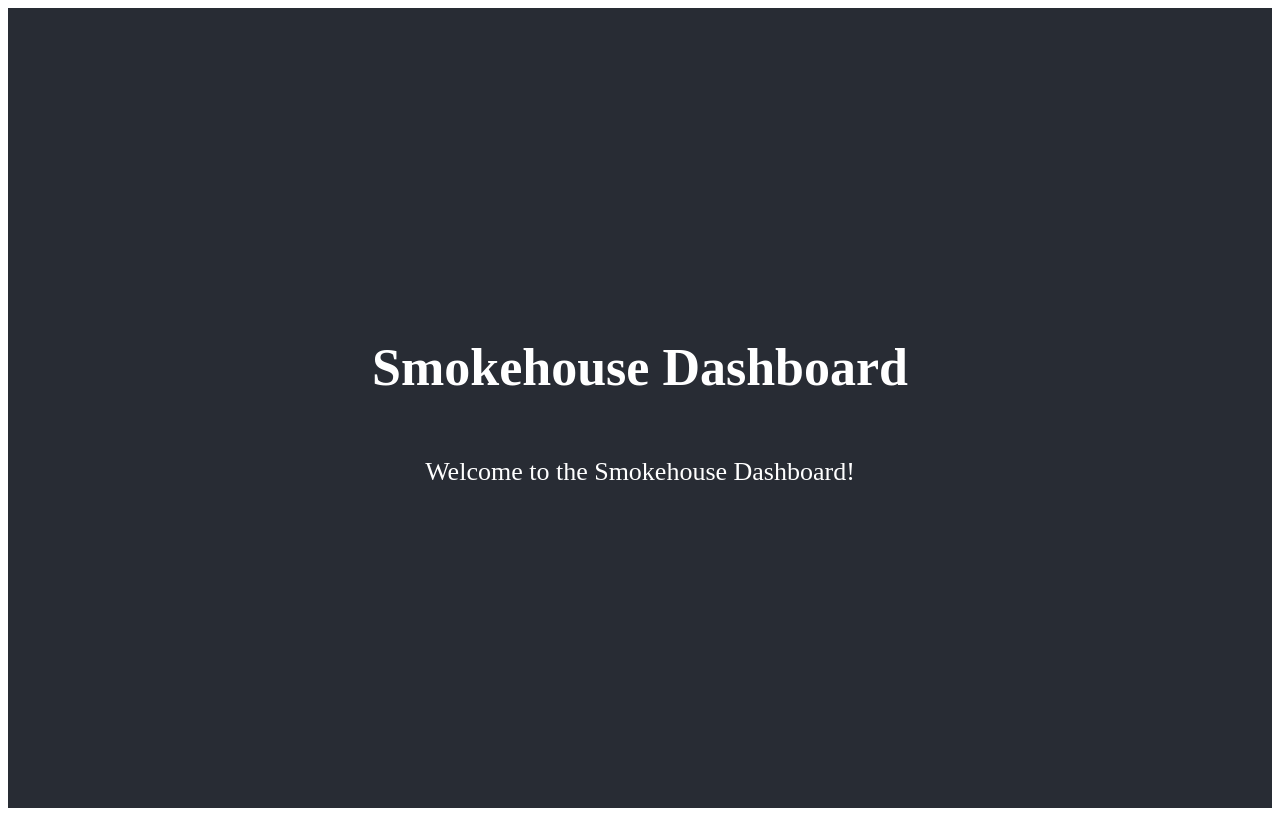
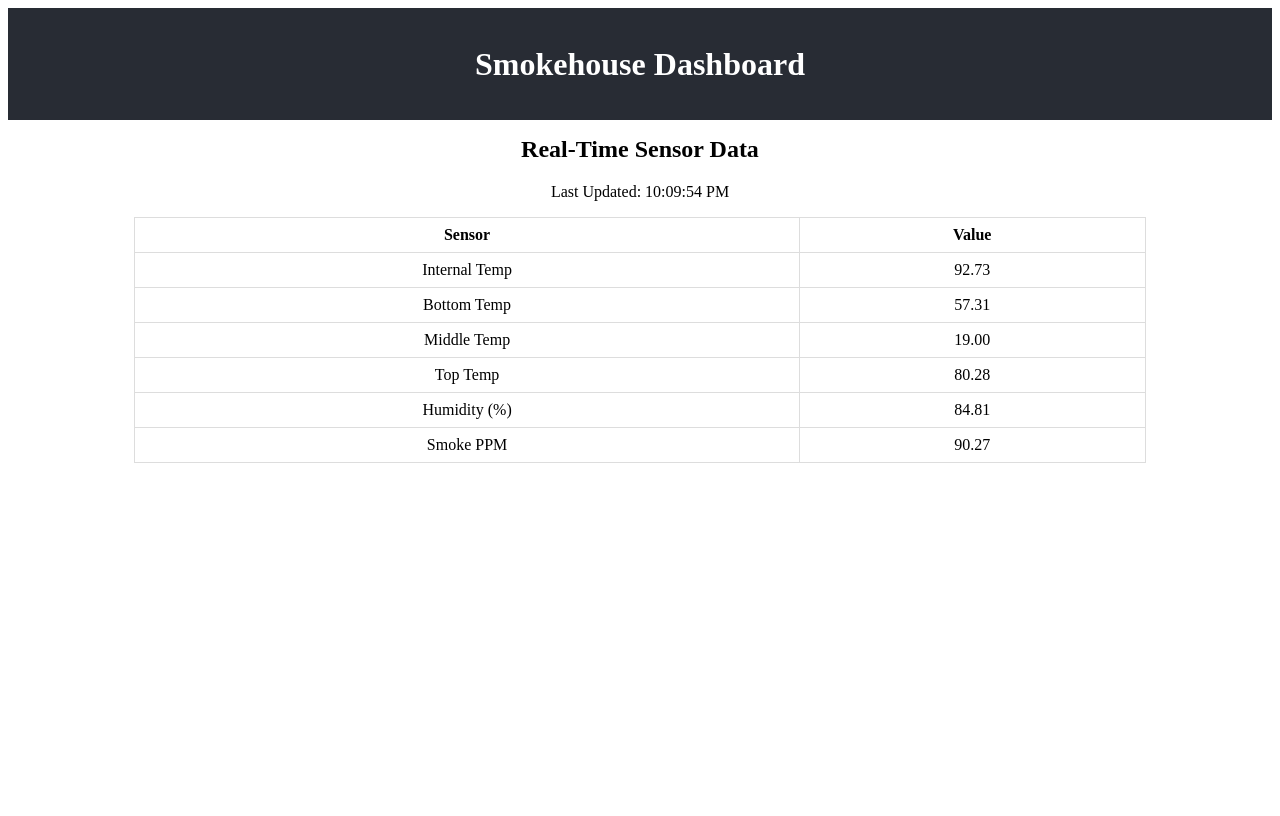
Before and after one commit to mikepattersonit/smokehouse, a React (Create React App) app: page / in a window 1280 px wide. Built offline with nearby package versions, Linux system fonts and the light colour scheme.

Commit message:
Add real-time sensor data component with mock data

```diff
--- a/src/App.css
+++ b/src/App.css
@@ -4,11 +4,26 @@
 
   .App-header {
     background-color: #282c34;
-    min-height: 100vh;
+    min-height: 10vh;
     display: flex;
     flex-direction: column;
     align-items: center;
     justify-content: center;
-    font-size: calc(10px + 2vmin);
     color: white;
+    padding: 1rem;
   }
+
+  h2 {
+    margin-top: 1rem;
+  }
+
+  table {
+    border-collapse: collapse;
+    width: 80%;
+    margin: 1rem auto;
+  }
+
+  th, td {
+    padding: 0.5rem;
+    border: 1px solid #ddd;
+  }
--- a/src/App.js
+++ b/src/App.js
@@ -1,13 +1,16 @@
 import React from 'react';
 import './App.css';
+import SensorDataTable from './components/SensorDataTable/SensorDataTable';
 
 function App() {
   return (
     <div className="App">
       <header className="App-header">
         <h1>Smokehouse Dashboard</h1>
-        <p>Welcome to the Smokehouse Dashboard!</p>
       </header>
+      <main>
+        <SensorDataTable />
+      </main>
     </div>
   );
 }
--- a/src/components/SensorDataTable/SensorDataTable.js
+++ b/src/components/SensorDataTable/SensorDataTable.js
@@ -1,10 +1,47 @@
-import React from 'react';
+import React, { useState, useEffect } from 'react';
 
 function SensorDataTable() {
+  const [sensorData, setSensorData] = useState([]);
+  const [timestamp, setTimestamp] = useState(null);
+
+  useEffect(() => {
+    // Mock data generation for real-time updates
+    const interval = setInterval(() => {
+      const mockData = [
+        { id: 'internal_temp', label: 'Internal Temp', value: Math.random() * 100 },
+        { id: 'sensor0', label: 'Bottom Temp', value: Math.random() * 100 },
+        { id: 'sensor1', label: 'Middle Temp', value: Math.random() * 100 },
+        { id: 'sensor2', label: 'Top Temp', value: Math.random() * 100 },
+        { id: 'humidity', label: 'Humidity (%)', value: Math.random() * 100 },
+        { id: 'smoke_ppm', label: 'Smoke PPM', value: Math.random() * 100 },
+      ];
+      setSensorData(mockData);
+      setTimestamp(new Date().toLocaleTimeString());
+    }, 2000);
+
+    return () => clearInterval(interval); // Cleanup on unmount
+  }, []);
+
   return (
     <div>
-      <h2>Sensor Data</h2>
-      <p>Real-time sensor data will be displayed here.</p>
+      <h2>Real-Time Sensor Data</h2>
+      <p>Last Updated: {timestamp}</p>
+      <table border="1" style={{ margin: 'auto', width: '80%', textAlign: 'center' }}>
+        <thead>
+          <tr>
+            <th>Sensor</th>
+            <th>Value</th>
+          </tr>
+        </thead>
+        <tbody>
+          {sensorData.map((sensor) => (
+            <tr key={sensor.id}>
+              <td>{sensor.label}</td>
+              <td>{sensor.value.toFixed(2)}</td>
+            </tr>
+          ))}
+        </tbody>
+      </table>
     </div>
   );
 }
```
